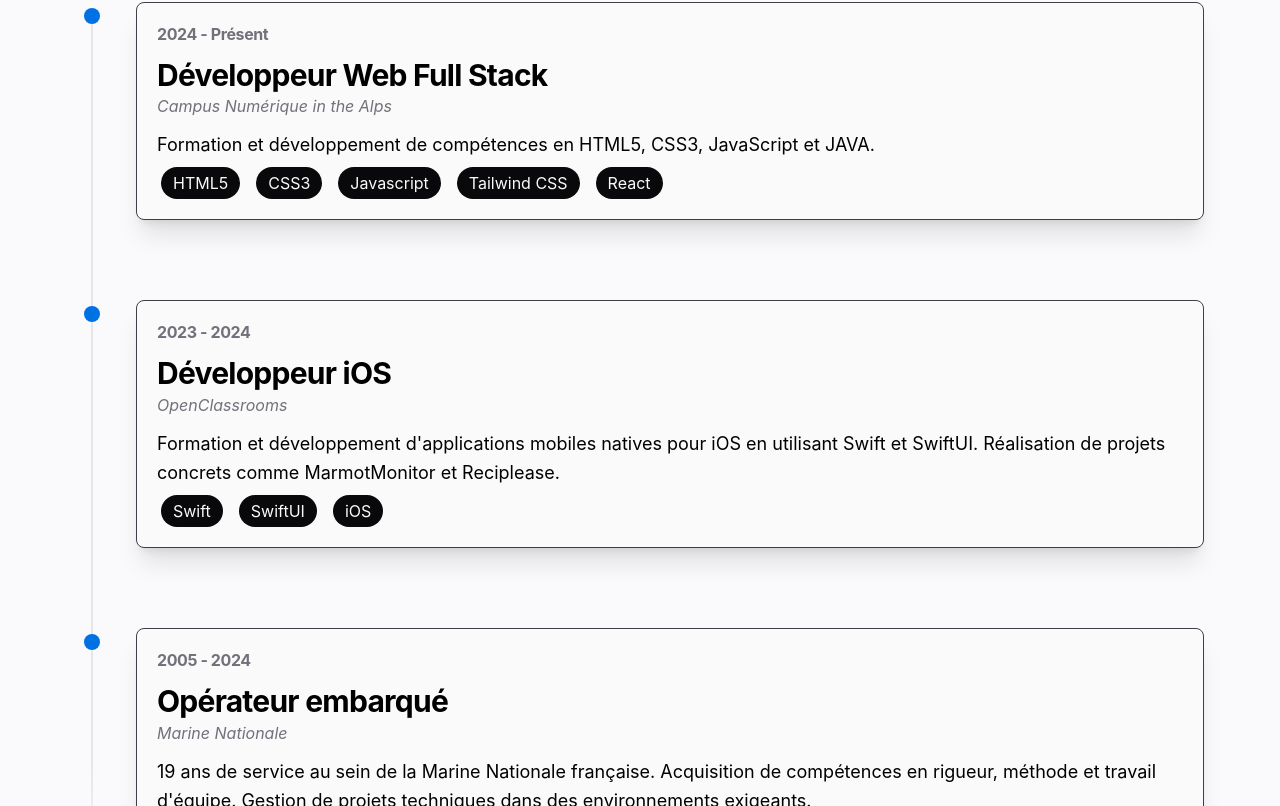
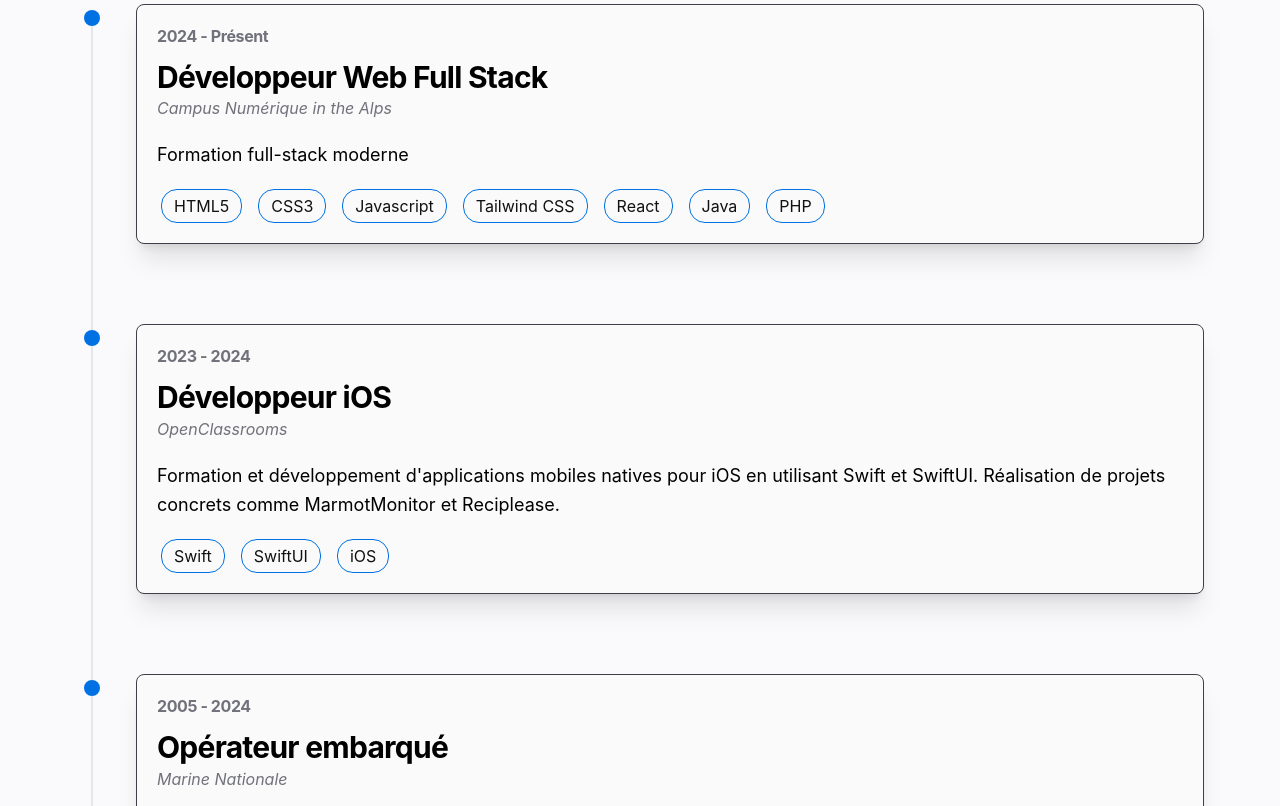
Before and after one commit to Pierrick74/MonSite, a React (Vite) app: page / in a window 1280 px wide. Shown: the part 2874-3680 px from the top of the page. Built offline with nearby package versions, Linux system fonts and the light colour scheme.

Commit message:
update competance

```diff
--- a/public/style.css
+++ b/public/style.css
@@ -133,7 +133,7 @@ body {
 }
 
 .parcours-badge {
-  @apply mx-1 rounded-2xl bg-zinc-950 px-3 py-1 text-center text-zinc-50;
+  @apply mx-1 rounded-2xl border border-[#0071e3] bg-transparent px-3 py-1 text-center text-primary;
 }
 
 .contact-btn {
@@ -187,7 +187,7 @@ body {
 }
 
 .timeline-description {
-  @apply text-base leading-relaxed font-normal tracking-normal lg:text-lg xl:text-lg 2xl:text-xl;
+  @apply text-base my-5 leading-relaxed font-normal tracking-normal lg:text-lg xl:text-lg 2xl:text-xl;
 }
 
 /* Classes d'animation avec @apply */
--- a/src/components/section/section-parcours.jsx
+++ b/src/components/section/section-parcours.jsx
@@ -5,8 +5,8 @@ const parcoursData = [
         date: "2024 - Présent",
         metier: "Développeur Web Full Stack",
         entreprise: "Campus Numérique in the Alps",
-        description: "Formation et développement de compétences en HTML5, CSS3, JavaScript et JAVA.",
-        skills: ["HTML5", "CSS3", "Javascript", "Tailwind CSS", "React"]
+        description: "Formation full-stack moderne",
+        skills: ["HTML5", "CSS3", "Javascript", "Tailwind CSS", "React", "Java", "PHP"]
     },
     {
         date: "2023 - 2024",
```
